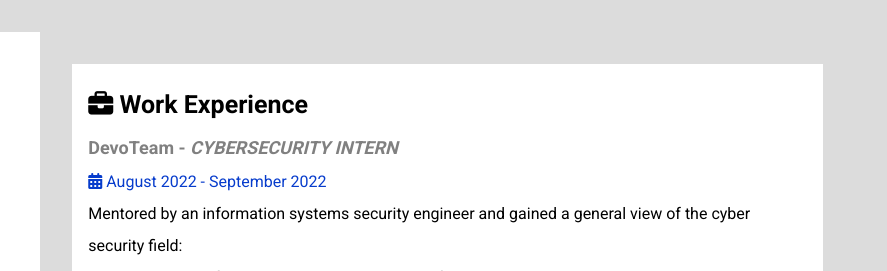
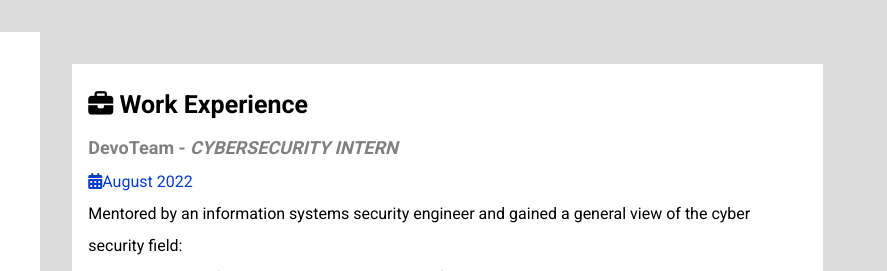
Before and after one commit to M-AA-B/Resume, a plain HTML site: page index.html in a window 1280 px wide. Shown: the top 271 px of the page, 393-1280 px from the left. Drawn offline with Linux system fonts and the light colour scheme.

Commit message:
Update index.html

```diff
--- a/index.html
+++ b/index.html
@@ -37,7 +37,7 @@
             <div class="Experience">
                 <h4><i class="fa-solid fa-briefcase"></i>&nbspWork Experience</h4></ul>
                 <h5><strong>DevoTeam - </strong><i>CYBERSECURITY INTERN</i></h5>
-                    <h11><i class="fa-solid fa-calendar-days"></i> August 2022 - September 2022</h11>
+                    <h11><i class="fa-solid fa-calendar-days"></i>August 2022</h11>
                     <ul>Mentored by an information systems security engineer and gained a general view of the cyber security field:</ul>
                         <li>Networks: Briefly went through the CCNA certification materials, including the OSI and TCP/IP Models; Configured and set-up routers, devices, switches, hubs and servers.</li>
                         <li>Operating Systems: Installed and configured the following operating systems:  Windows 10, Linux.</li>
```
